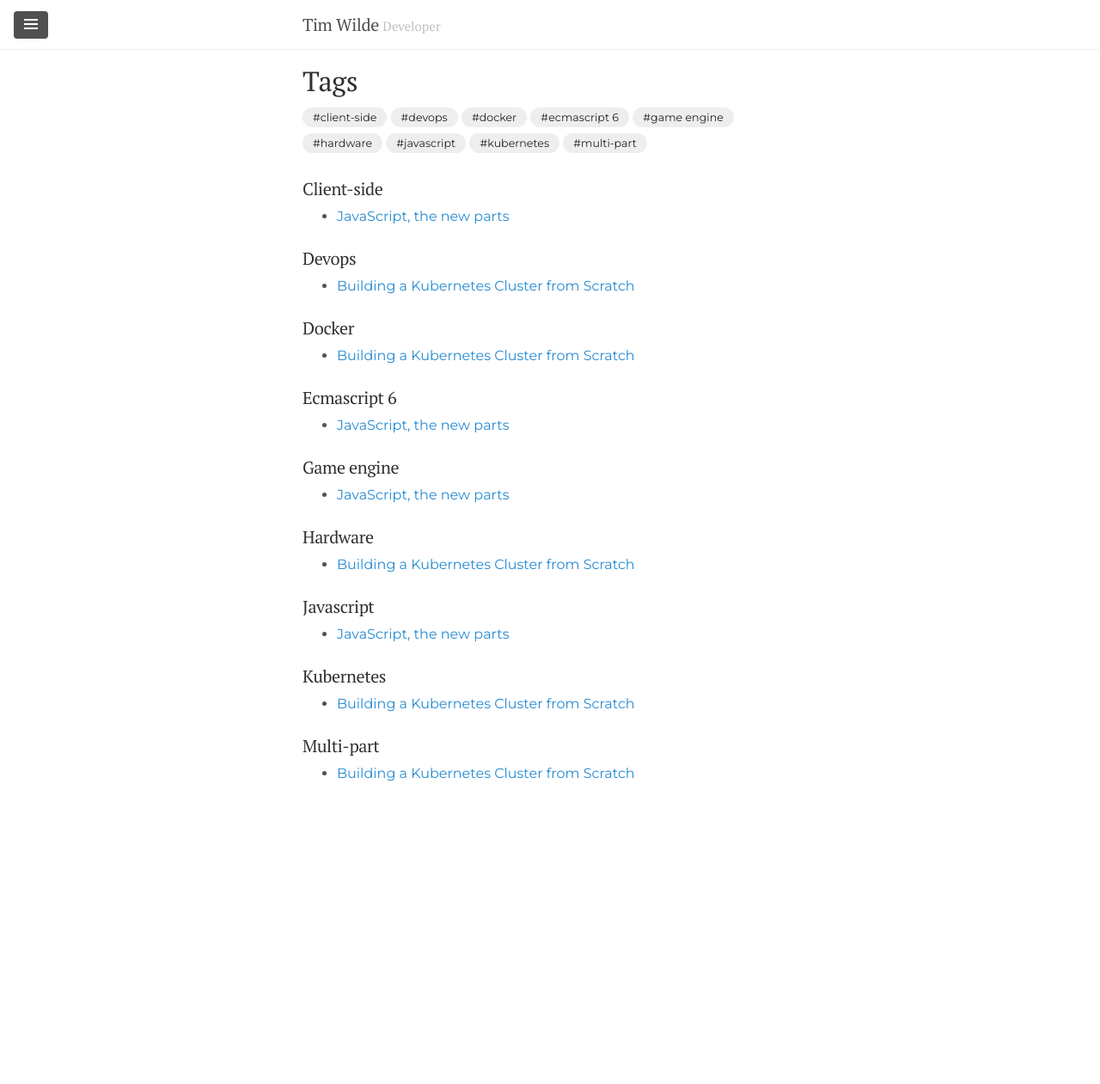
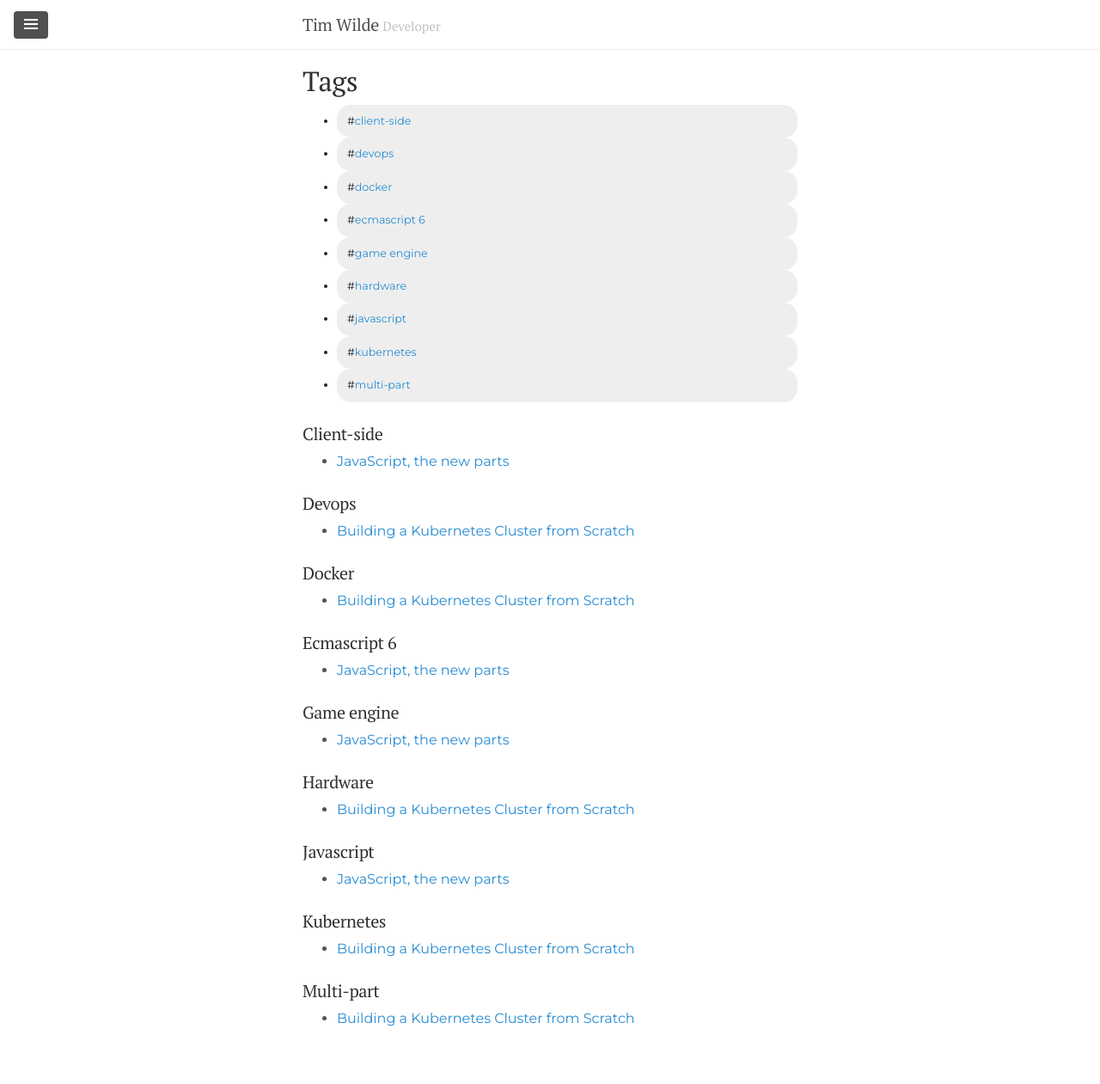
Before and after one commit to TimWilde/timwilde.github.io, a Jekyll site: the page built from tags.md, in a window 1280 px wide. Shown: the whole page at 86% size. Built offline with Jekyll 4.4.1, drawn with Linux system fonts in a browser that asks for light colours; before the commit the page ends 976 px from its top, so only the background shows below that.

Commit message:
Simplified tag collection from across all posts

```diff
--- a/tags.md
+++ b/tags.md
@@ -2,34 +2,16 @@
 layout: page
 title: Tags
 ---
-{% assign allTags = '' %}
-
-{% for page in site.posts %}
-   {% if page.tags.size > 0 %}
-      {% assign dedupedTags = allTags %}
-
-      {% for tag in page.tags %}
-         {% if tag != '' %}
-            {% if dedupedTags == '' %}
-               {% assign dedupedTags = tag %}
-            {% endif %}
-
-            {% unless dedupedTags contains tag %}
-               {% assign dedupedTags = dedupedTags | join:'|' | append:'|' | append:tag | split:'|' %}
-            {% endunless %}
-         {% endif %}
-      {% endfor %}
-   {% endif %}
-
-   {% assign allTags = dedupedTags | sort %}
-{% endfor %}
+{%- assign allTags = site.posts | map:"tags" | uniq | compact | sort %}
 
 {%- if allTags.size > 0 %}
 
-<div class="tags">
-   {% for tag in allTags %}
-   <a class="tag" href="#{{ tag | slugify }}">{{tag}}</a>
-   {% endfor %}
+<div class="page-tags">
+   <ul class="tags">
+      {%- for tag in allTags %}
+      <li class="tag"><a href="#{{ tag | slugify }}">{{tag}}</a></li>
+      {%- endfor %}
+   </ul>
 </div>
 
    {%- for tag in allTags %}
```
